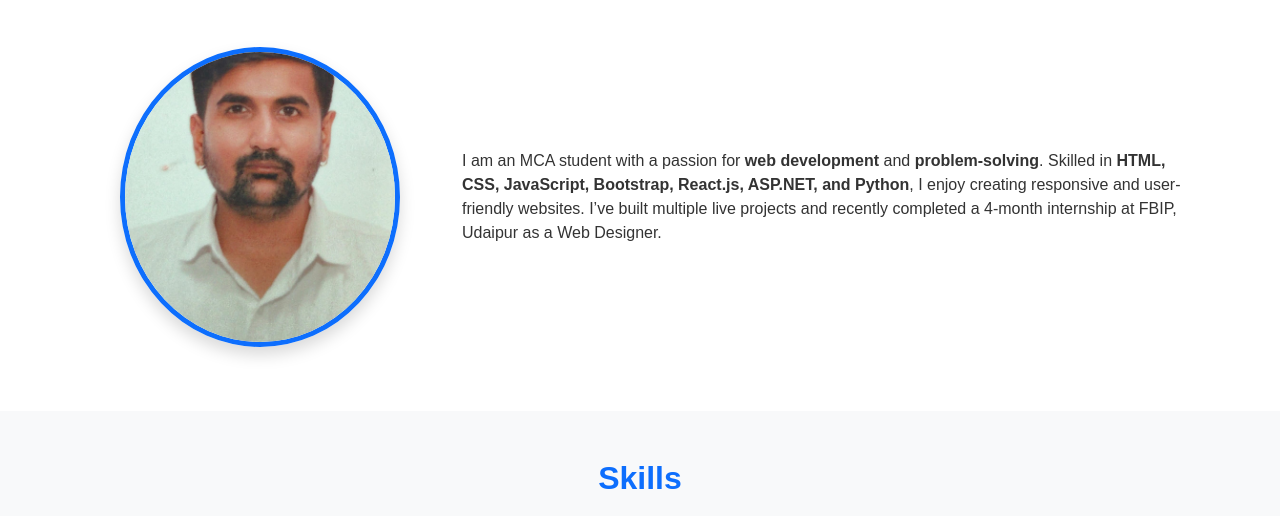
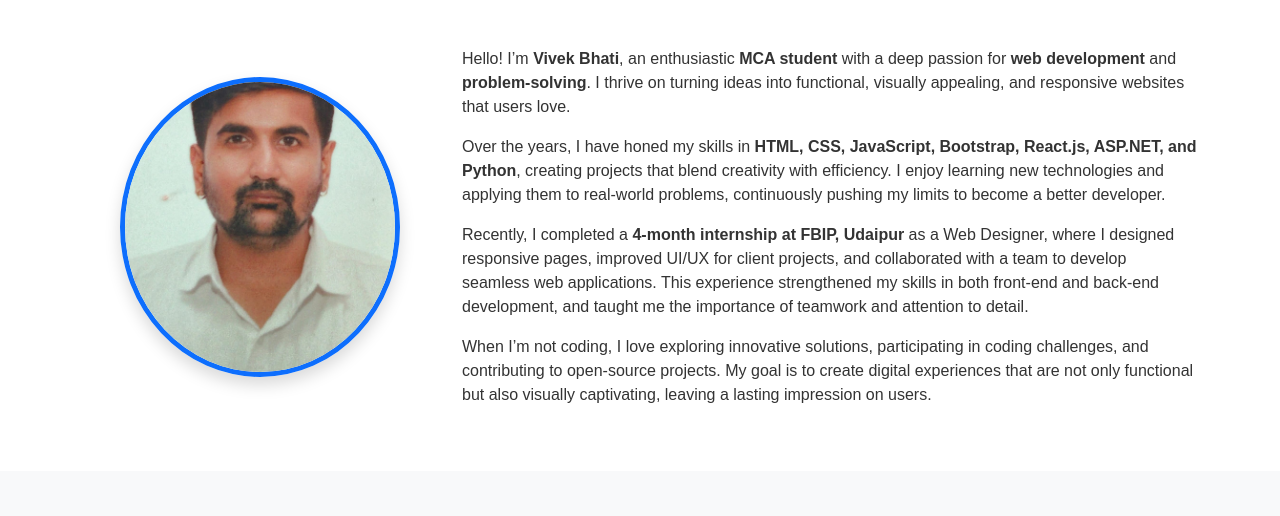
Before and after one commit to King-Love-Coding/MyPortfolio, a plain HTML site: page index.html in a window 1280 px wide. Shown: the part 487-1003 px from the top of the page. Drawn offline with nearby package versions, Linux system fonts and the light colour scheme.

Commit message:
Update index.html

```diff
--- a/index.html
+++ b/index.html
@@ -73,9 +73,24 @@
       <img src="photo.jpeg" class="rounded-circle shadow" alt="Vivek">
     </div>
     <div class="col-md-8">
-      <p>I am an MCA student with a passion for <b>web development</b> and <b>problem-solving</b>.
-      Skilled in <b>HTML, CSS, JavaScript, Bootstrap, React.js, ASP.NET, and Python</b>, I enjoy creating responsive and user-friendly websites.
-      I’ve built multiple live projects and recently completed a 4-month internship at FBIP, Udaipur as a Web Designer.</p>
+      <p>
+  Hello! I’m <b>Vivek Bhati</b>, an enthusiastic <b>MCA student</b> with a deep passion for <b>web development</b> and <b>problem-solving</b>.
+  I thrive on turning ideas into functional, visually appealing, and responsive websites that users love.
+</p>
+<p>
+  Over the years, I have honed my skills in <b>HTML, CSS, JavaScript, Bootstrap, React.js, ASP.NET, and Python</b>,
+  creating projects that blend creativity with efficiency. I enjoy learning new technologies and applying them to real-world problems,
+  continuously pushing my limits to become a better developer.
+</p>
+<p>
+  Recently, I completed a <b>4-month internship at FBIP, Udaipur</b> as a Web Designer, where I designed responsive pages, improved UI/UX for client projects,
+  and collaborated with a team to develop seamless web applications. This experience strengthened my skills in both front-end and back-end development,
+  and taught me the importance of teamwork and attention to detail.
+</p>
+<p>
+  When I’m not coding, I love exploring innovative solutions, participating in coding challenges, and contributing to open-source projects.
+  My goal is to create digital experiences that are not only functional but also visually captivating, leaving a lasting impression on users.
+</p>
     </div>
   </div>
 </section>
```
